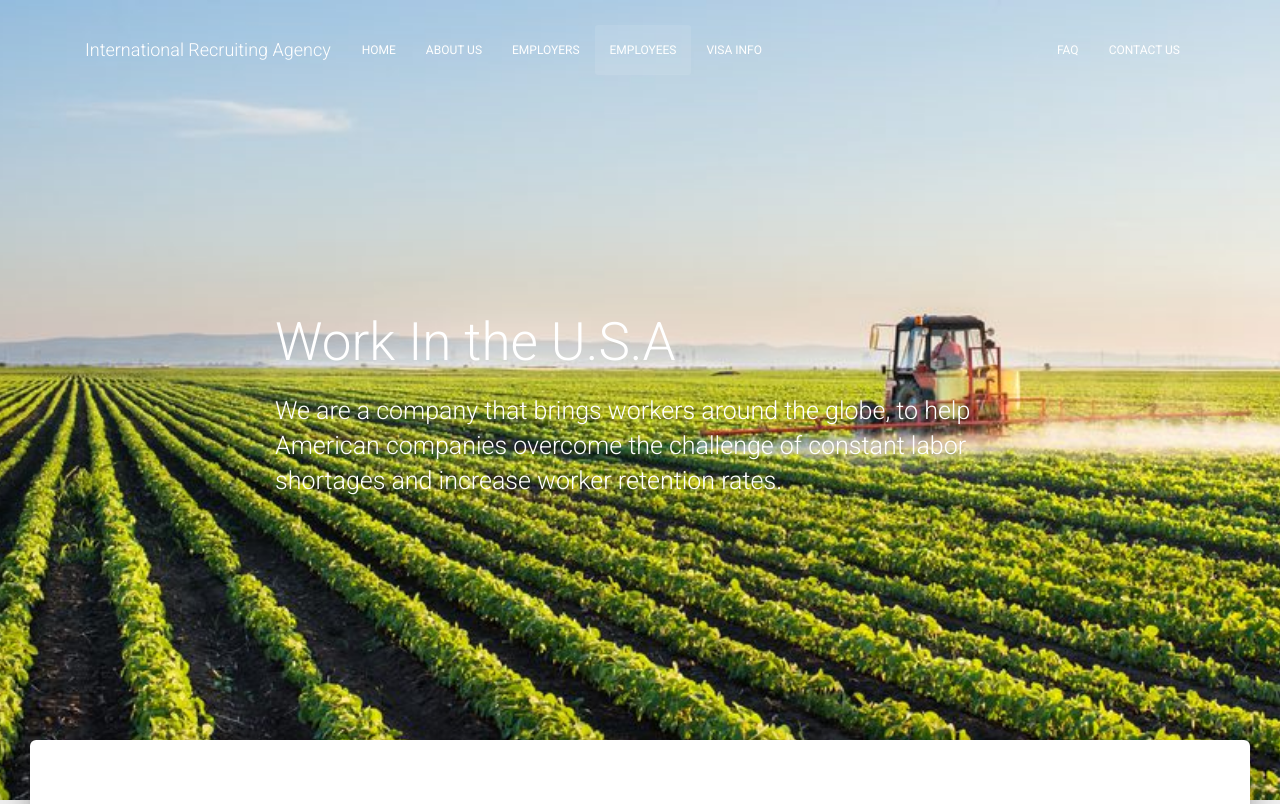
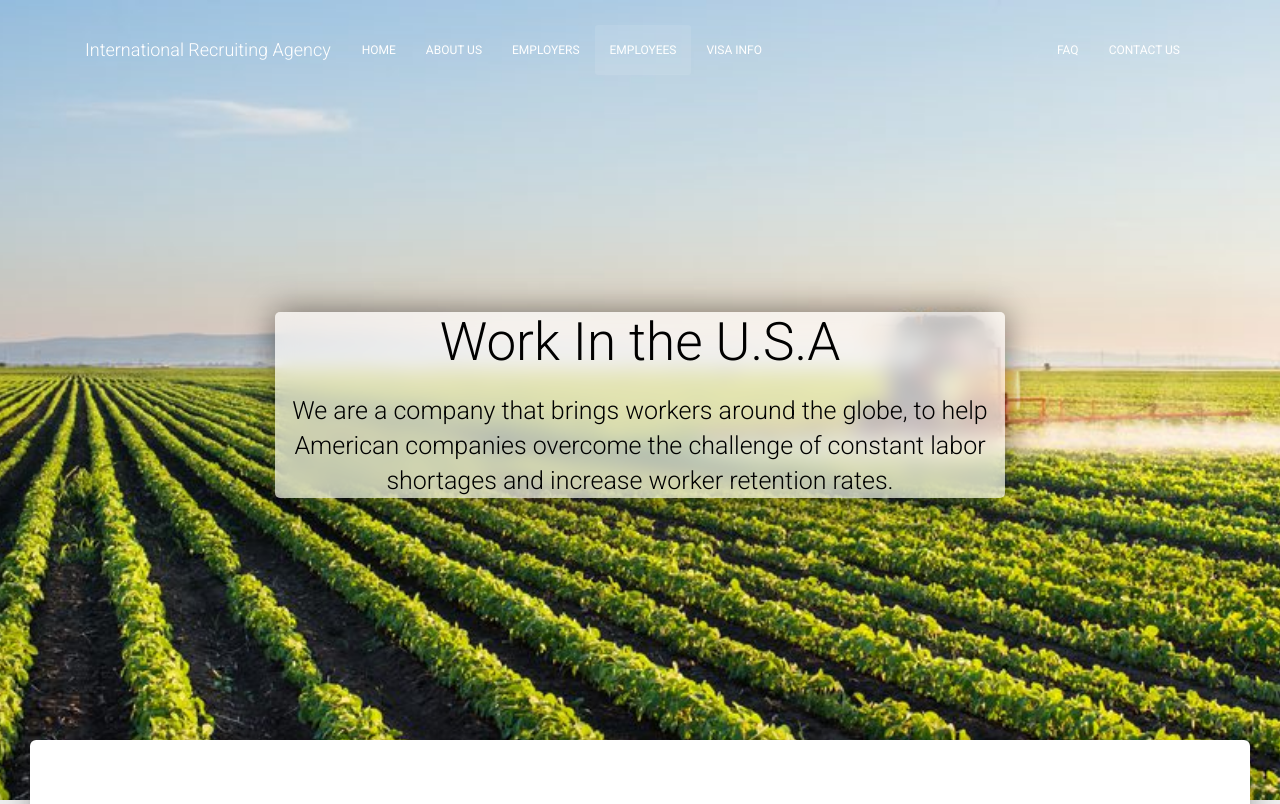
Before and after one commit to Nojil/IRA, a PHP site: page /employees.html in a window 1280 px wide. Shown: the top 804 px of the page. Run offline with PHP 8.4, Linux system fonts and the light colour scheme; some libraries are stand-ins or nearby versions.

Commit message:
added frosted glass to header sections

```diff
--- a/assets/styles/css/style.css
+++ b/assets/styles/css/style.css
@@ -66,3 +66,18 @@
 .fontPageImg {
     height: 284.609px !important;
 }
+
+/* .dark-filter:after {
+    background: rgba(214, 214, 214, 0.88);
+    background: linear-gradient(45deg, rgba(219, 219, 219, 0.88) 0%, rgba(180, 180, 180, 0.45) 100%);
+    background: -webkit-linear-gradient(135deg, rgba(202, 202, 202, 0.88) 0%, rgba(151, 151, 151, 0.45) 100%);
+    backdrop-filter: blur(5px);
+} */
+
+.brand {
+    color: black;
+    box-shadow: 0 0 2rem 0 rgba(0, 0, 0, .5);
+    border-radius: 5px;
+    background-color: rgba(255, 255, 255, 0.63);
+    backdrop-filter: blur(10px);
+}
--- a/employees.html
+++ b/employees.html
@@ -83,7 +83,7 @@
     >
       <div class="container">
         <div class="row">
-          <div class="col-md-8 ml-auto mr-auto">
+          <div class="col-md-8 ml-auto mr-auto text-center">
             <div class="brand">
               <h1>Work In the U.S.A</h1>
               <h3>
--- a/employers.html
+++ b/employers.html
@@ -60,7 +60,7 @@
   <div class="page-header header-filter clear-filter employer-header-img" data-parallax="true">
     <div class="container">
       <div class="row">
-        <div class="col-md-8 ml-auto mr-auto">
+        <div class="col-md-8 ml-auto mr-auto text-center">
           <div class="brand">
             <h1>Looking for more workers?</h1>
             <h3>
--- a/faq.html
+++ b/faq.html
@@ -85,7 +85,7 @@
     >
       <div class="container">
         <div class="row">
-          <div class="col-md-8 ml-auto mr-auto">
+          <div class="col-md-8 ml-auto mr-auto text-center">
             <div class="brand">
               <h1>Frequently Asked Questions</h1>
               <h3>
```
